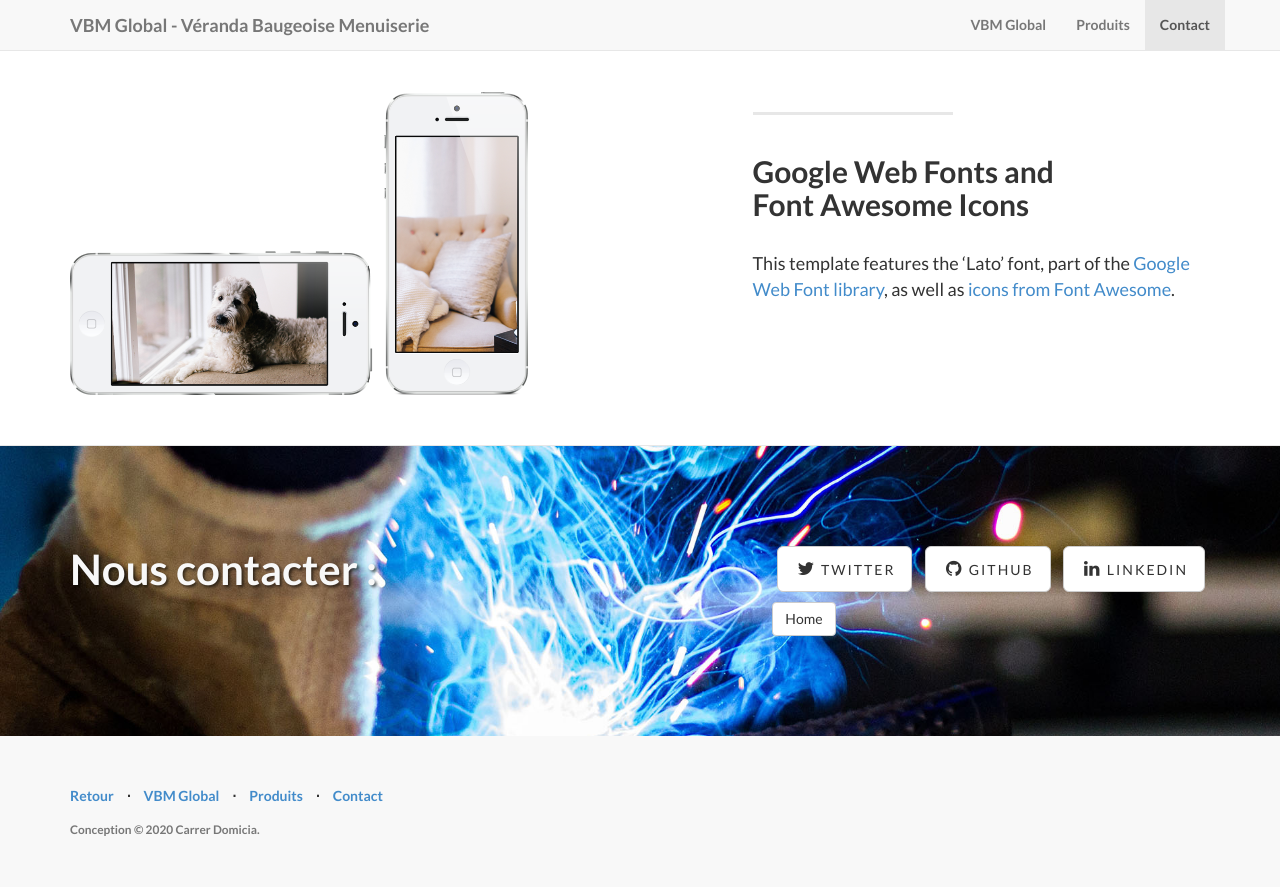
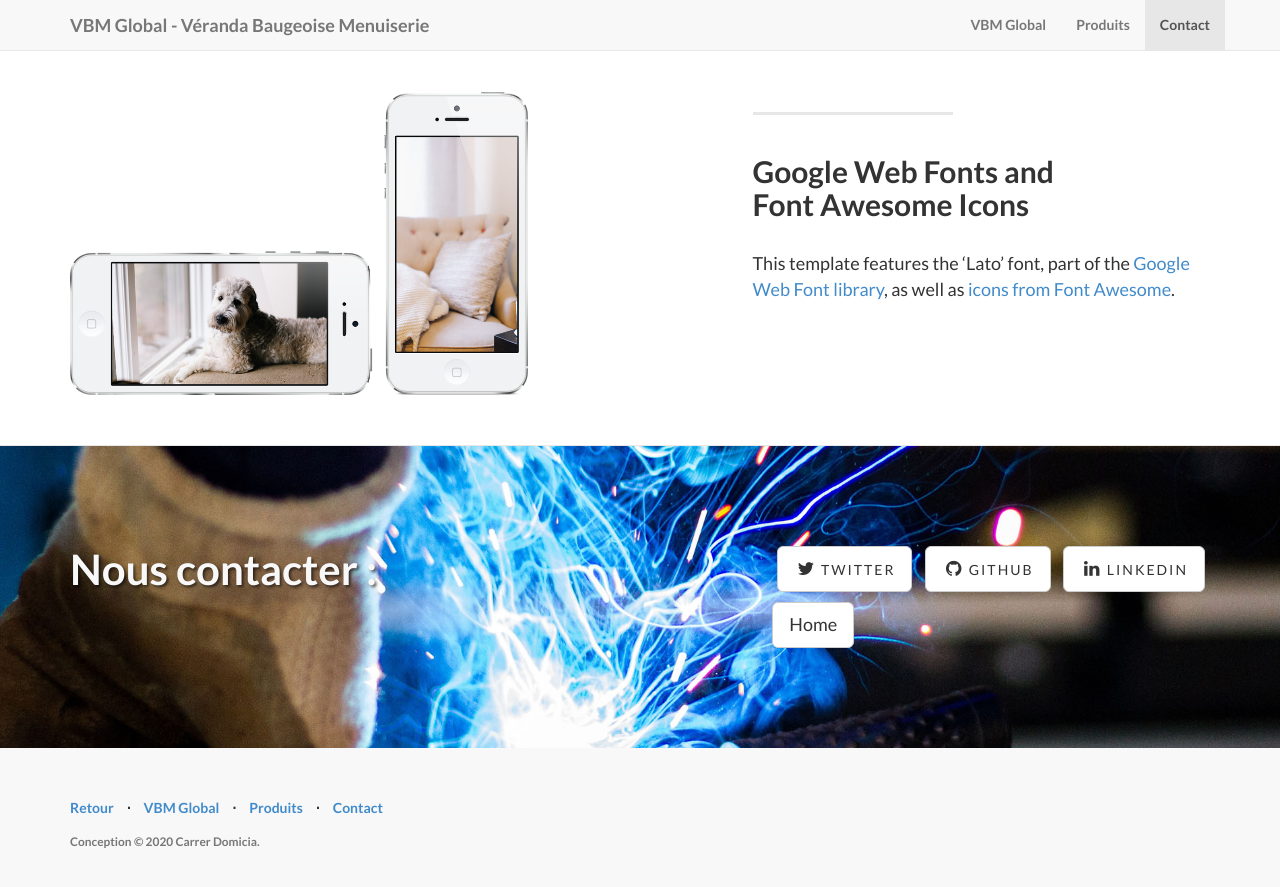
Before and after one commit to juanitito/vbm-landing, a Jekyll site: the page built from index.html, in a window 1280 px wide and 900 px high, scrolled down 1918 px. Shown: the top 887 px of the window. Built offline with Jekyll 4.4.1, drawn with Linux system fonts in a browser that asks for light colours; nearby versions of some CDN libraries; library files that are not in the unit come from our copies.

Commit message:
Update contact.html

```diff
--- a/_includes/contact.html
+++ b/_includes/contact.html
@@ -13,7 +13,7 @@
 						</li>
 						{% endfor %}
 						<p></p>
-						<a href="#home" class="btn btn-default">Home</a>
+						<a href="#home" class="btn btn-default btn-lg">Home</a>
 					</ul>
 				</div>
 			</div>
```
